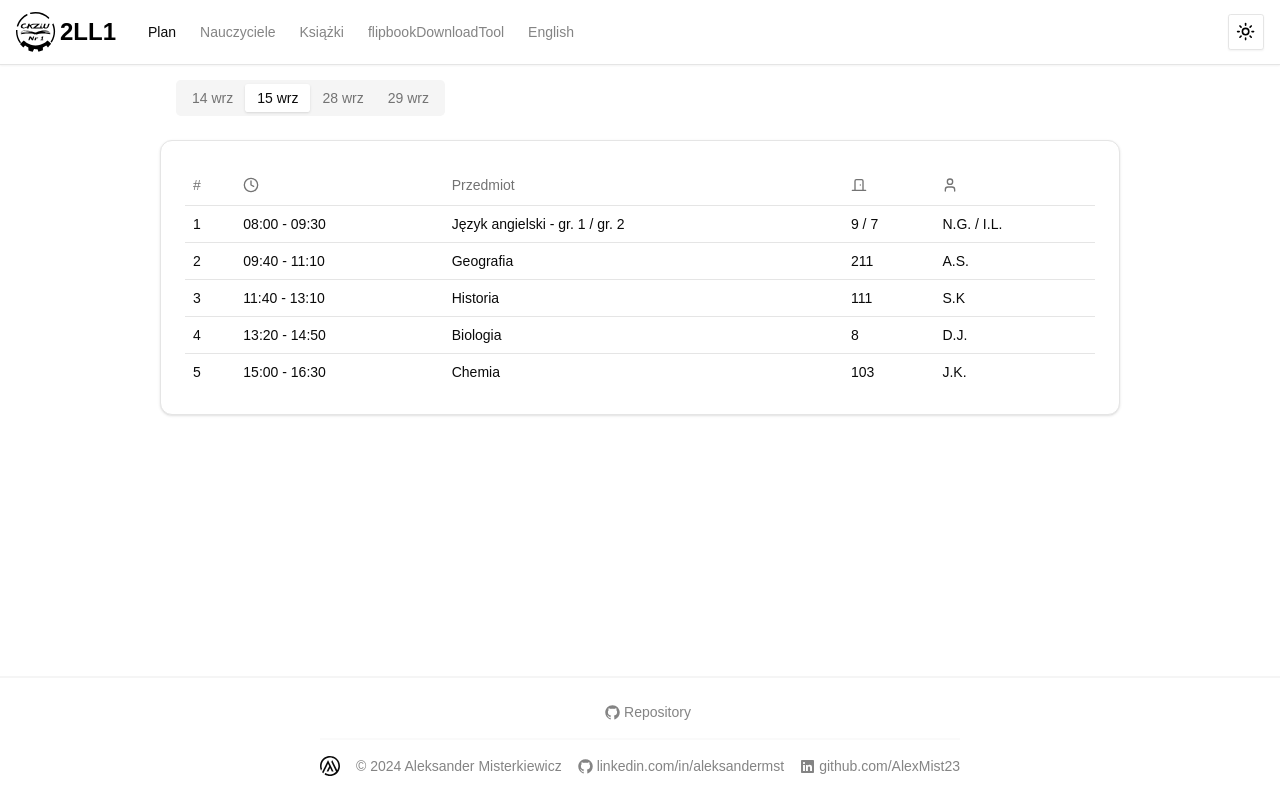
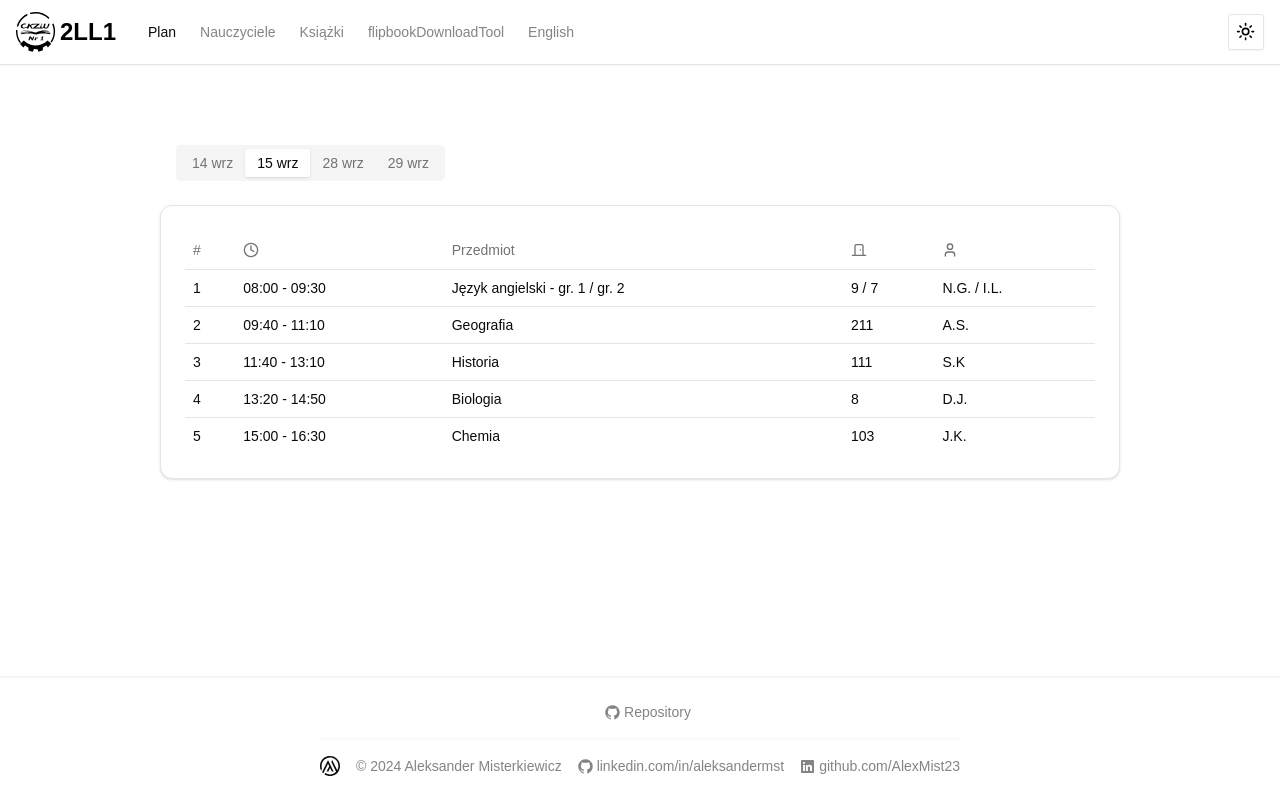
Before and after one commit to AlexMist23/ckziu-plan, a Next.js app: page /schedule in a window 1280 px wide. Built offline with nearby package versions, Linux system fonts and the light colour scheme.

Commit message:
schedule container position fix

```diff
--- a/src/app/schedule/page.tsx
+++ b/src/app/schedule/page.tsx
@@ -3,7 +3,7 @@ import Schedule from "@/components/editable-shedule/schedule-container";
 
 export default function Home() {
   return (
-    <div className="container mx-auto pt-4">
+    <div className="mx-auto pt-4 min-h-[calc(100vh-20rem)] flex flex-col justify-center">
       <Schedule />
     </div>
   );
--- a/src/components/editable-shedule/schedule-container.tsx
+++ b/src/components/editable-shedule/schedule-container.tsx
@@ -7,7 +7,7 @@ export default async function Schedule() {
   const data = await getData();
 
   return (
-    <div className="max-w-[60rem] md:mx-auto mx-0">
+    <div className="max-w-[60rem] md:mx-auto mx-0 w-full">
       <Suspense fallback={<Skeleton className="w-full h-[420px]" />}>
         <EditableSchedule initialData={data} />
       </Suspense>
```
